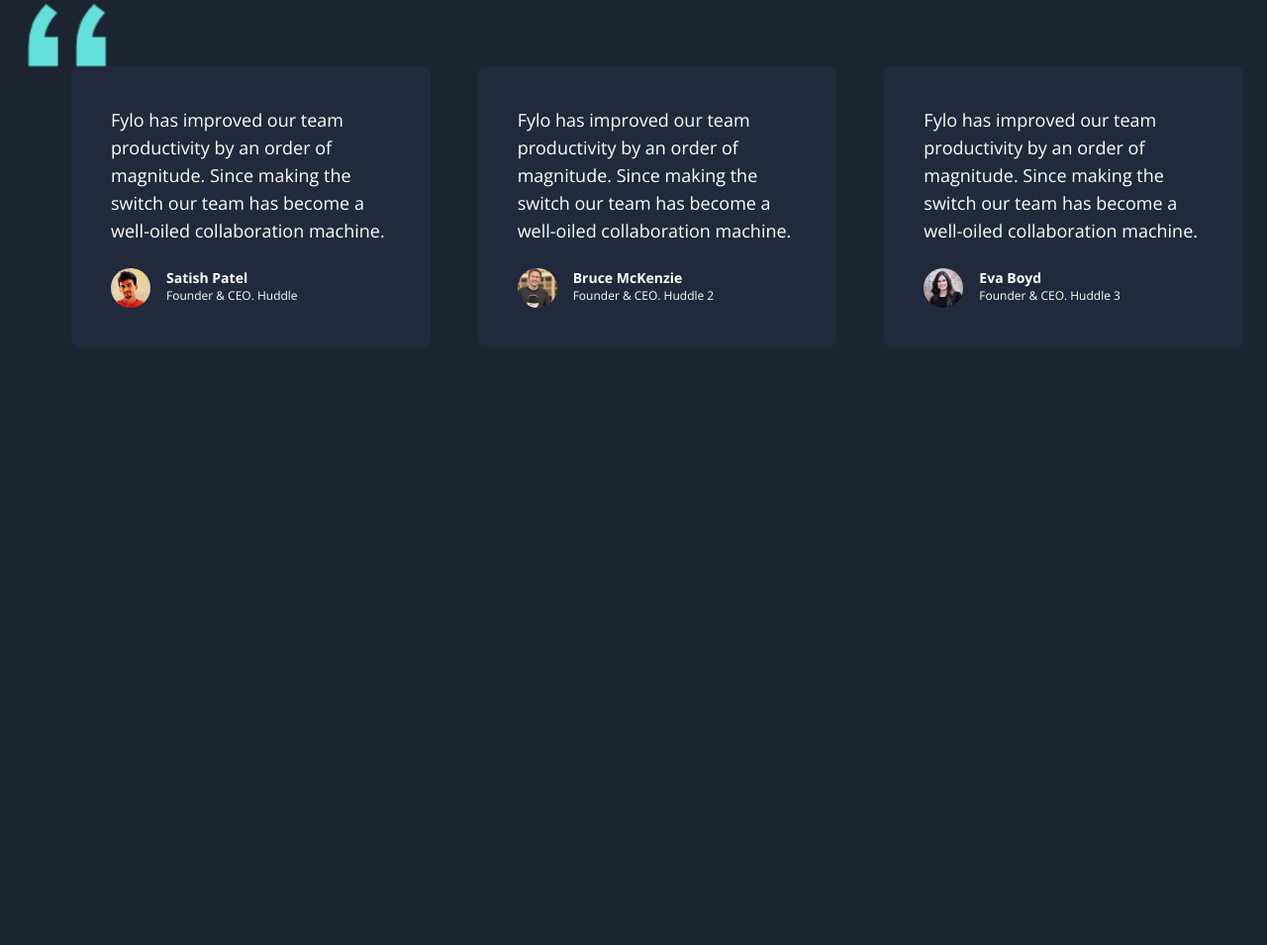
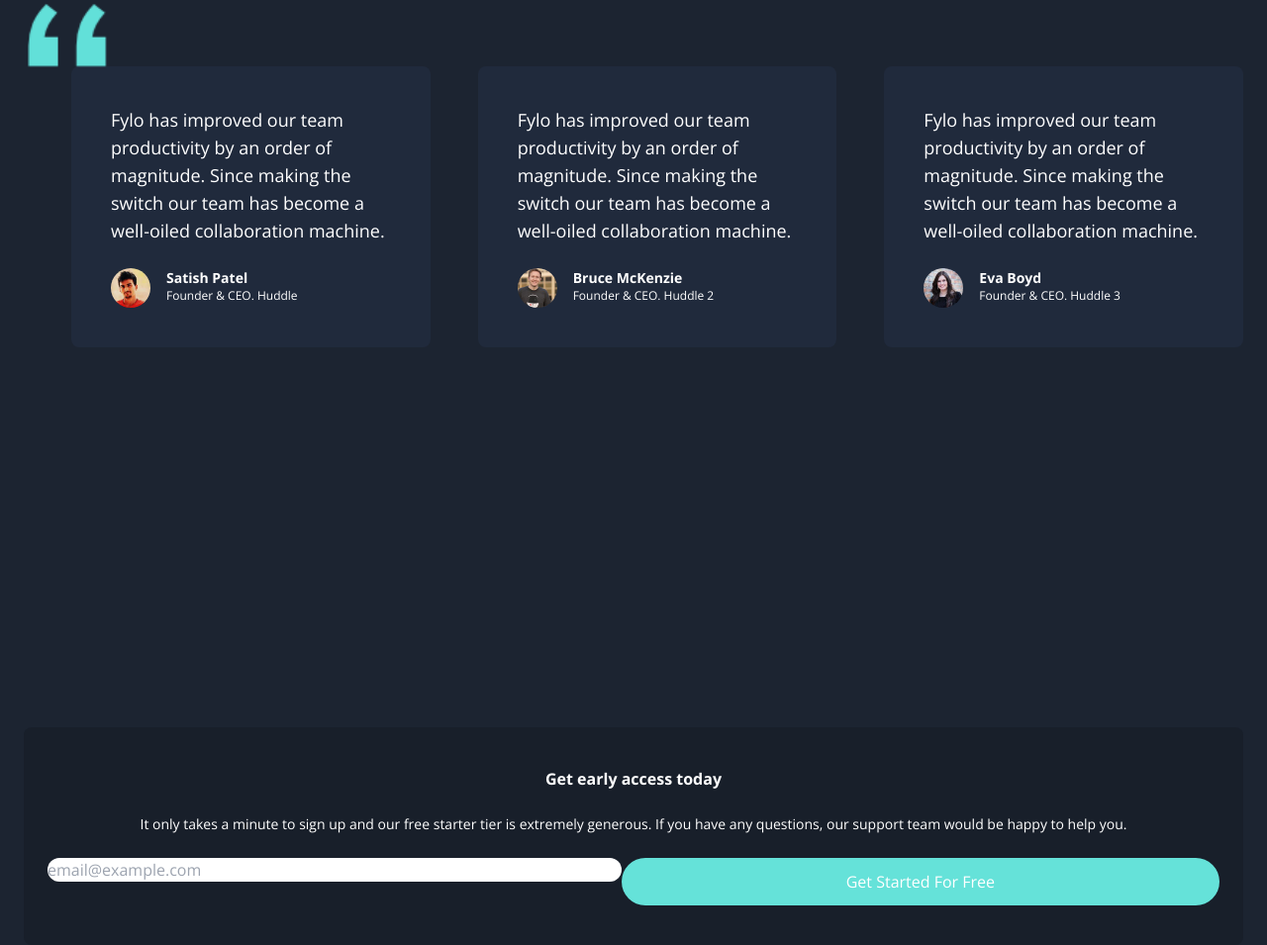
Before and after one commit to MichaelFrieze/fylo-tailwind, a website: page index.html in a window 1280 px wide. Shown: the part 2737-3692 px from the top of the page at 99% size. Before the commit the page ends 3472 px from the top, so only its background shows below. Drawn offline with nearby package versions, Linux system fonts and the light colour scheme.

Commit message:
early access section

```diff
--- a/index.html
+++ b/index.html
@@ -278,5 +278,37 @@
         </div>
       </div>
     </section>
+
+    <!-- Early Access Section -->
+    <section id="early-access" class="relative px-6 dark:bg-darkBlue2 md:px-0">
+      <div
+        class="relative -top-40 max-w-4xl mx-auto p-10 px-6 space-y-6 text-center rounded-lg bg-gray-200 dark:bg-darkBlue1 md:px-16"
+      >
+        <h5 class="text-2xl font-bold">Get early access today</h5>
+        <p class="text-sm">
+          It only takes a minute to sign up and our free starter tier is
+          extremely generous. If you have any questions, our support team would
+          be happy to help you.
+        </p>
+        <!-- Input & Button Container -->
+        <div
+          class="flex flex-col items-start space-y-6 md:flex-row md:space-y-0 md:space-x-6"
+        >
+          <div class="w-full md:flex-1">
+            <input
+              type="text"
+              class="w-full px-10 py-3 rounded-full focus:outline-none"
+              placeholder="email@example.com"
+            />
+          </div>
+
+          <button
+            class="w-full p-3 px-6 rounded-full bg-accentCyan md:w-56 hover:scale-95"
+          >
+            Get Started For Free
+          </button>
+        </div>
+      </div>
+    </section>
   </body>
 </html>
```
